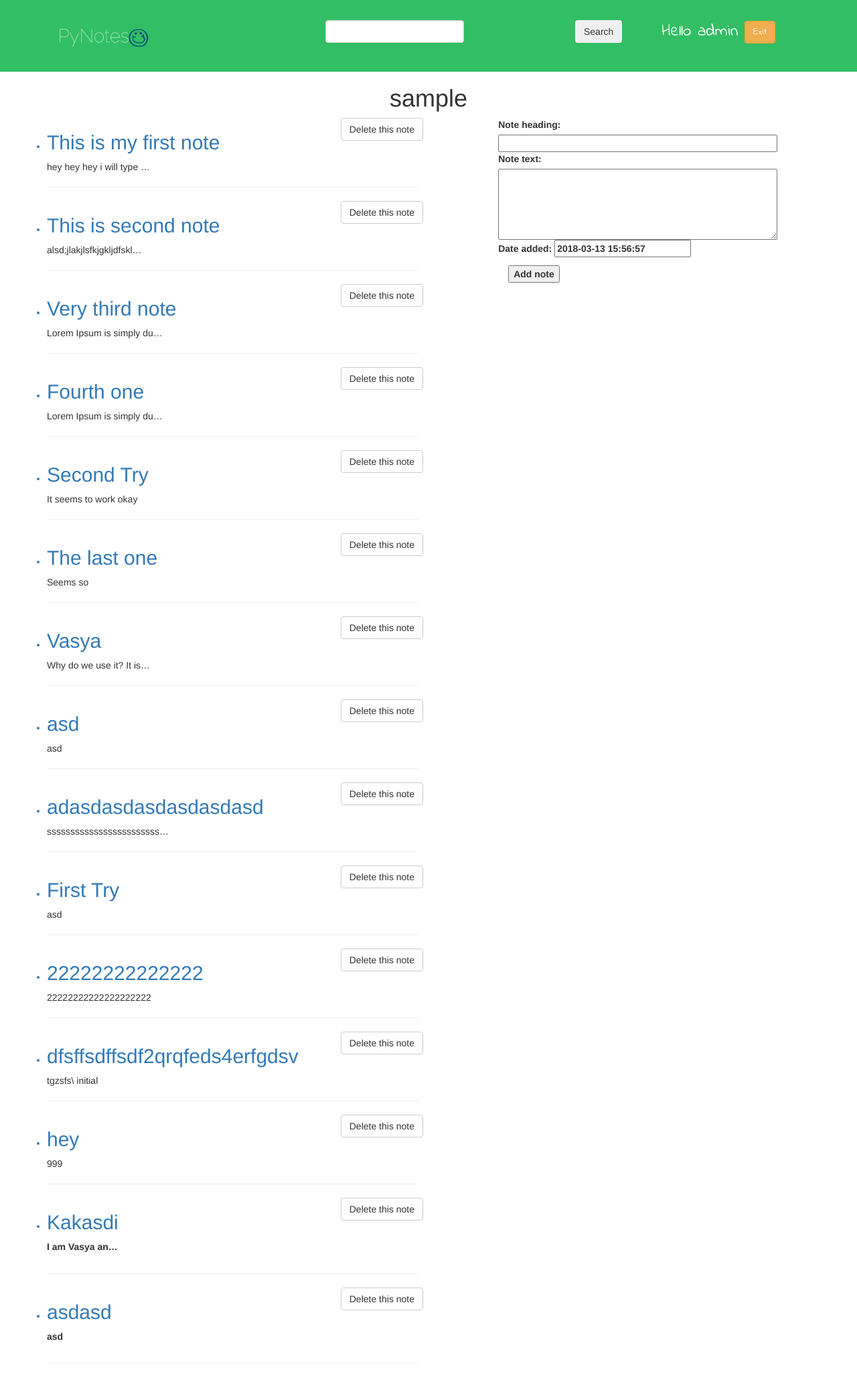
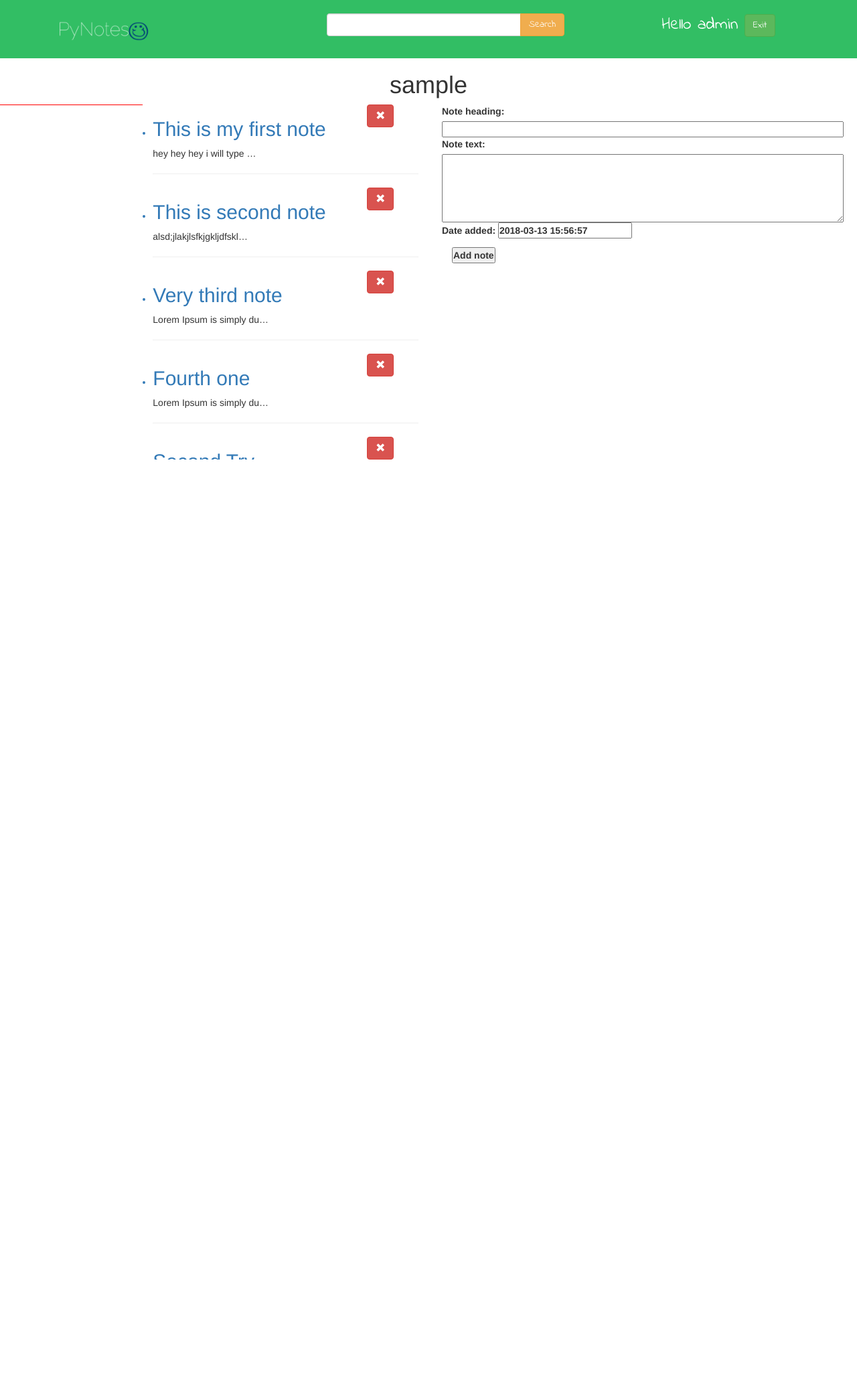
Before and after one commit to NicPy/PyNotes, a Django app: template project/notes/templates/index.html in a window 1280 px wide. Shown: the top 2075 px of the page at 67% size. Run offline with Django 3.2, Linux system fonts and the light colour scheme; a user stored in the database is signed in; data comes from the database, SQL or seed files in the repository; both versions use the stored data as it was after the commit; tables that the repository leaves empty hold one stand-in row (values such as "Sample post"); the template is opened without the code that fills it: values that come from a table or form of the project are taken from there, most other values are stand-ins (such as "Sample title", 1, 10 or a date in 2020); some libraries are stand-ins or nearby versions.

Commit message:
added styles for home page, separated to 3 columns

```diff
--- a/project/notes/static/notes/style.css
+++ b/project/notes/static/notes/style.css
@@ -1,6 +1,21 @@
+*{
+    margin: 0px;
+    padding: 0px;
+}
+/* classes with font */
+.search-container,
+header .user-area{
+    font-family: 'Indie Flower', cursive;
+
+}
+/**/
+.no-padding{
+    padding: 0px !important;
+}
+
 .top-bar{
     background: #32BE64 !important;
-    padding: 30px 0px
+    padding: 20px 0px
    /* color: white;*/
 }
 
@@ -12,8 +27,27 @@
     max-width: 250px;
 }
 
-header .user-area{
+header .user-area,
+.search-container{
     font-size: 25px;
     color: white;
-    font-family: 'Indie Flower', cursive;
 }
+
+/************    HOMEPAGE SECTIONS    **************/
+.folders-section{
+    background: red;
+}
+
+.recent-notes-section{
+    height: 530px;
+    overflow: auto;
+    overflow-x: hidden;
+
+}
+
+.action-section{
+    height: 530px;
+    overflow: auto;
+    overflow-x: hidden;
+    padding: 0px 35px 10px 35px;
+}
--- a/project/notes/templates/base.html
+++ b/project/notes/templates/base.html
@@ -24,23 +24,25 @@
             <div class="col-md-3">
                 <a href="{% url 'index' %}" class="logo"><img src="{% static 'images/logo.png'%}" alt=""></a>
             </div>
+           {% if user.is_authenticated %}
 
-            <div class="col-sm-6 text-center search-container">
-                <form class="form-inline" >
-                        <div class="col-md-10">
-                            <input type="text" class="form-control" name="search">
-                        </div>
-                      <button  type="submit" class="btn btn-light">Search</button>
-                </form>
-            </div>
+                <div class="col-md-6 search-container">
+                    <form  >
+                            <div class="input-group col-xs-offset-3 col-xs-7 row ">
+                                <!--<div class="col-lg-offset-2 col-lg-6 no-padding">-->
+                                    <input type="text" class="form-control " name="search">
+                                <!--</div>-->
+                                <span class="input-group-btn">
+                                    <button  type="submit" class="btn btn-warning">Search</button>
+                                </span>
+                            </div>
 
-
-            <div class="col-md-2">
-                {% if user.is_authenticated %}
-                <p class="pull-right user-area">Hello {{user.username}} <span><a class="btn btn-warning" href="{% url 'logout_view' %}">Exit</a></span></p>
-
-                {% endif %}
-            </div>
+                    </form>
+                </div>
+                <div class="col-md-2 text-center">
+                    <p class="pull-right user-area">Hello {{user.username}} <span><a class="btn btn-success text-center" href="{% url 'logout_view' %}">Exit</a></span></p>
+                </div>
+            {% endif %}
 
         </div>
     </header>
@@ -52,13 +54,9 @@
 
     <div class="container-fluid">
         {% block single_page%}{%endblock%}
-        <div class="col-md-6">
-            {% block content %}{% endblock %}
-        </div>
-        <div class="col-md-4 col-md-offset-1">
-            {% block addnote%}{%endblock%}
-        </div>
     </div>
+    {% block content %}{% endblock %}
+    {% block addnote%}{%endblock%}
 
 
 <script src="https://maxcdn.bootstrapcdn.com/bootstrap/3.3.7/js/bootstrap.min.js" integrity="sha384-Tc5IQib027qvyjSMfHjOMaLkfuWVxZxUPnCJA7l2mCWNIpG9mGCD8wGNIcPD7Txa" crossorigin="anonymous"></script></body>
--- a/project/notes/templates/index.html
+++ b/project/notes/templates/index.html
@@ -6,28 +6,39 @@
 
 {% block content %}
 
+<section class="home">
+    <div class="container-fluid">
+        <div class="row">
+<!-- ********************************** FIRST COLUMN **********************************        -->
+
+           <div class="col-md-2 folders-section">
+
+            </div>
+<!-- ********************************** SECOND COLUMN **********************************        -->
+
+            <div class="col-md-4 recent-notes-section">
                 {% if error_message %}<p><strong>{{ error_message }}</strong></p>{% endif %}
                 <ul>
-
                 {% for note in latest_notes_list%}
-
                     <div class="row">
-
                         <div class="col-md-9">
                             <a href="/notes/{{note.id}}"><li><h2>{{note.note_heading}}</h2></li></a>
                             <span>{{note.note_text | safe|escape |truncatechars:25}}</span>
                         </div>
                         <div class="col-md-3">
-                <a class="btn btn-default" href="{% url 'note_remove' pk=note.pk %}"> Delete this note</a>
+                            <a class="btn btn-danger" href="{% url 'note_remove' pk=note.pk %}">
+                                <span class="glyphicon glyphicon-remove	Try it"></span>
+                            </a>
                         </div>
+                    </div>
+                    <hr>
+
+                {%endfor%}
+                </ul>
 
             </div>
-        <hr>
-    {%endfor%}
-    </ul>
-{% endblock %}
-
-{%block addnote%}
+<!-- ********************************** THIRD COLUMN **********************************        -->
+            <div class="col-md-6 action-section">
                 <form method="post" class="add_note_form">
                     {% csrf_token %}
                     <div class="row">
@@ -40,4 +51,9 @@
 
                     <input type="submit" value='Add note' />
                 </form>
-{%endblock%}
+            </div>
+        </div>
+    </div>
+</section>
+
+{% endblock %}
--- a/project/notes/views.py
+++ b/project/notes/views.py
@@ -47,7 +47,7 @@ def index(request):
 
             initial = {'pub_author': request.user.id}
             form = AddNoteForm(request.POST or None, initial=initial)
-            latest_notes_list = Note.objects.filter(pub_author = user).order_by('-pub_date')[:4]
+            latest_notes_list = Note.objects.filter(pub_author = user).order_by('-pub_date')[:10]
             context = {'latest_notes_list': latest_notes_list,
                        'form': form,
                        'hey': 'hey hey hey',
```
Also changed, not shown: project/db.sqlite3. Lines whose indentation alone changed are shown as unchanged.
